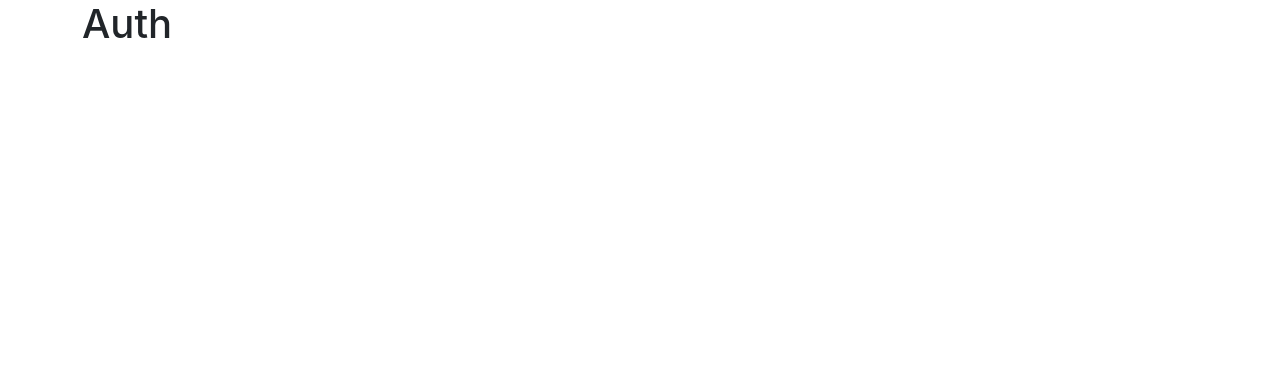
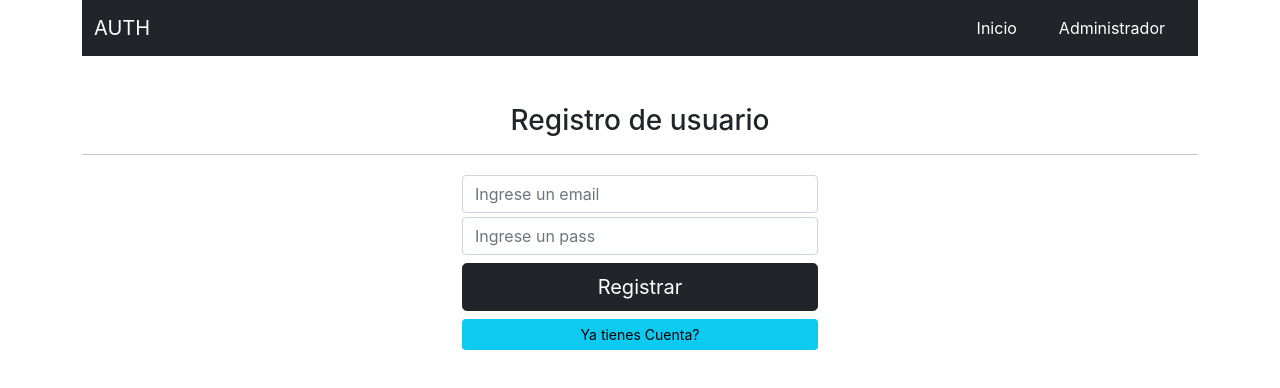
Before and after one commit to FrankoS18/Login-react-firebase, a React (Create React App) app: page /login in a window 1280 px wide. Shown: the top 388 px of the page. Built offline with nearby package versions, Linux system fonts and the light colour scheme.

Commit message:
Se agrega formulario en login, navegacion y configuracion de firebase

```diff
--- a/src/App.jsx
+++ b/src/App.jsx
@@ -1,10 +1,28 @@
-
+import {BrowserRouter as Router, Switch, Route} from 'react-router-dom'
+import Login from './component/Login';
+import NavBar from './component/NavBar'
 
 function App() {
   return (
-    <div className="container">
-      <h1>Auth</h1>
-    </div>
+    <Router>
+      <div className="container">
+        <NavBar/>
+        <Switch>
+          <Route path="/login">
+            <Login/>
+
+          </Route>
+          <Route path="/admin">
+            admin...
+
+          </Route>
+          <Route path="/">
+            Inicio...
+          </Route>
+        </Switch>
+      </div>
+    </Router>
+
   );
 }
 
--- /dev/null
+++ b/src/component/Login.jsx
@@ -0,0 +1,59 @@
+import React from 'react'
+
+const Login = () => {
+
+    const [email, setEmail]=React.useState('');
+    const [pass, setPass]=React.useState('');
+
+    const procesarDatos = e =>{
+        e.preventDefault()
+        if(!email.trim()){
+            console.log('Ingrese Email')
+            return
+        }
+
+        if(!pass.trim()){
+            console.log('Ingrese Pass')
+            return
+        }
+
+        if (pass.length<6) {
+            console.log('Pass debe tener 6 o más carácteres')
+            return
+        }
+    }
+
+    return (
+        <div className='mt-5'>
+            <h3 className="text-center">Registro de usuario</h3>
+            <hr />
+            <div className="row justify-content-center">
+                <div className="col-12 col-sm-8 col-md-6 col-xl-4">
+                    <form onSubmit={procesarDatos}>
+                        <input type="email"
+                        className="form-control my-1"
+                        placeholder='Ingrese un email'
+                        onChange={e=>setEmail(e.target.value)}
+                        value={email}/>
+
+                        <input type="password"
+                        className="form-control my-1"
+                        placeholder='Ingrese un pass'
+                        onChange={e=>setPass(e.target.value)}
+                        value={pass}/>
+
+                        <div className="d-grid gap-2">
+                            <button className="btn btn-dark btn-lg my-1">Registrar</button>
+                        </div>
+                        <div className="d-grid gap-2">
+                            <button className="btn btn-info btn-sm my-1">Ya tienes Cuenta?</button>
+                        </div>
+
+                    </form>
+                </div>
+            </div>
+        </div>
+    )
+}
+
+export default Login
--- /dev/null
+++ b/src/component/NavBar.jsx
@@ -0,0 +1,19 @@
+import React from 'react'
+import {Link, NavLink} from 'react-router-dom'
+
+
+const navBar = () => {
+    return (
+        <nav className="navbar navbar-dark bg-dark">
+            <div className="container-fluid">
+                <Link className="navbar-brand" to="/">AUTH</Link>
+                <div className="d-flex">
+                        <NavLink className="btn btn-dark mx-2" to="/" exact>Inicio</NavLink>
+                        <NavLink className="btn btn-dark mx-2" to="/admin" >Administrador</NavLink>
+                </div>
+            </div>
+        </nav>
+    )
+}
+
+export default navBar
```
